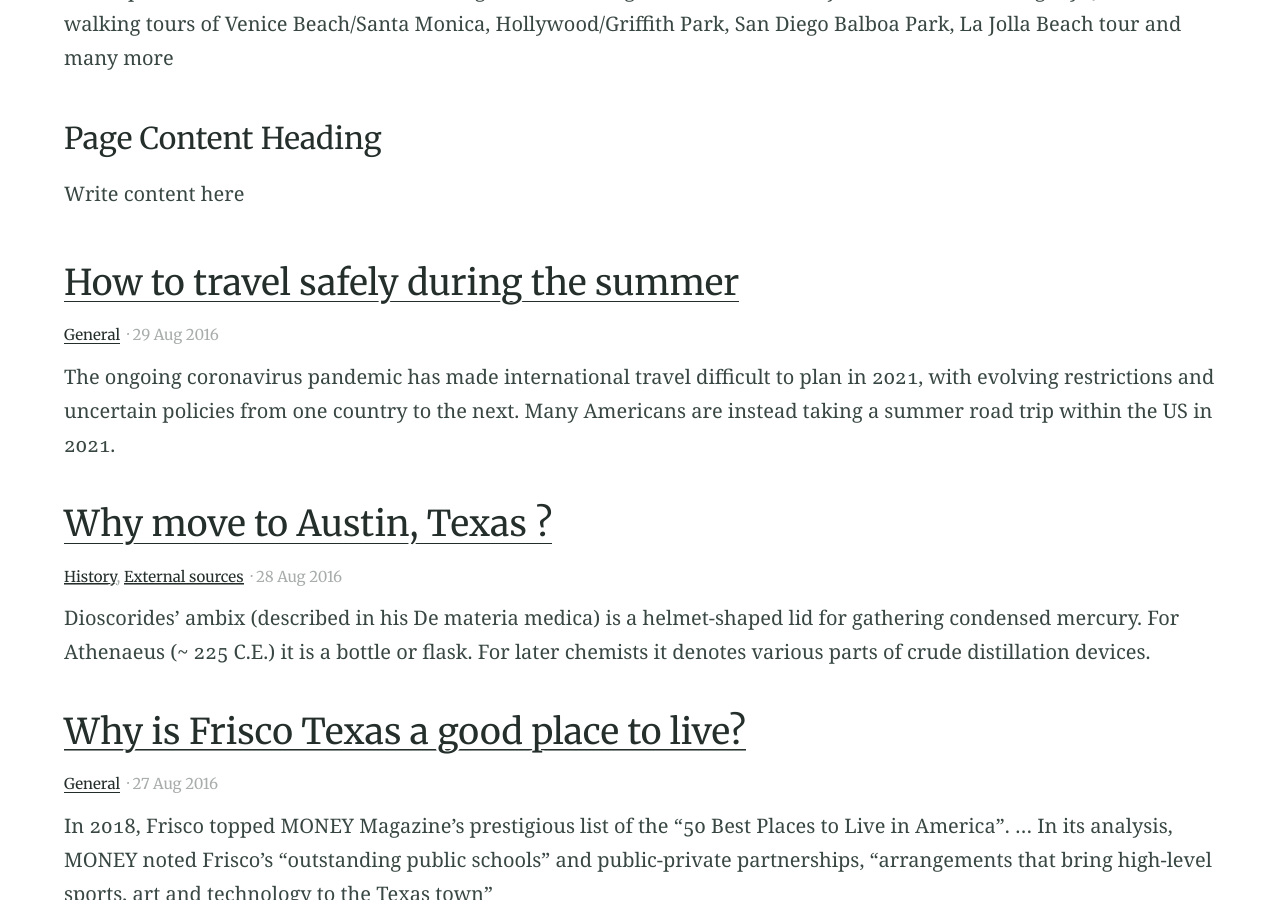
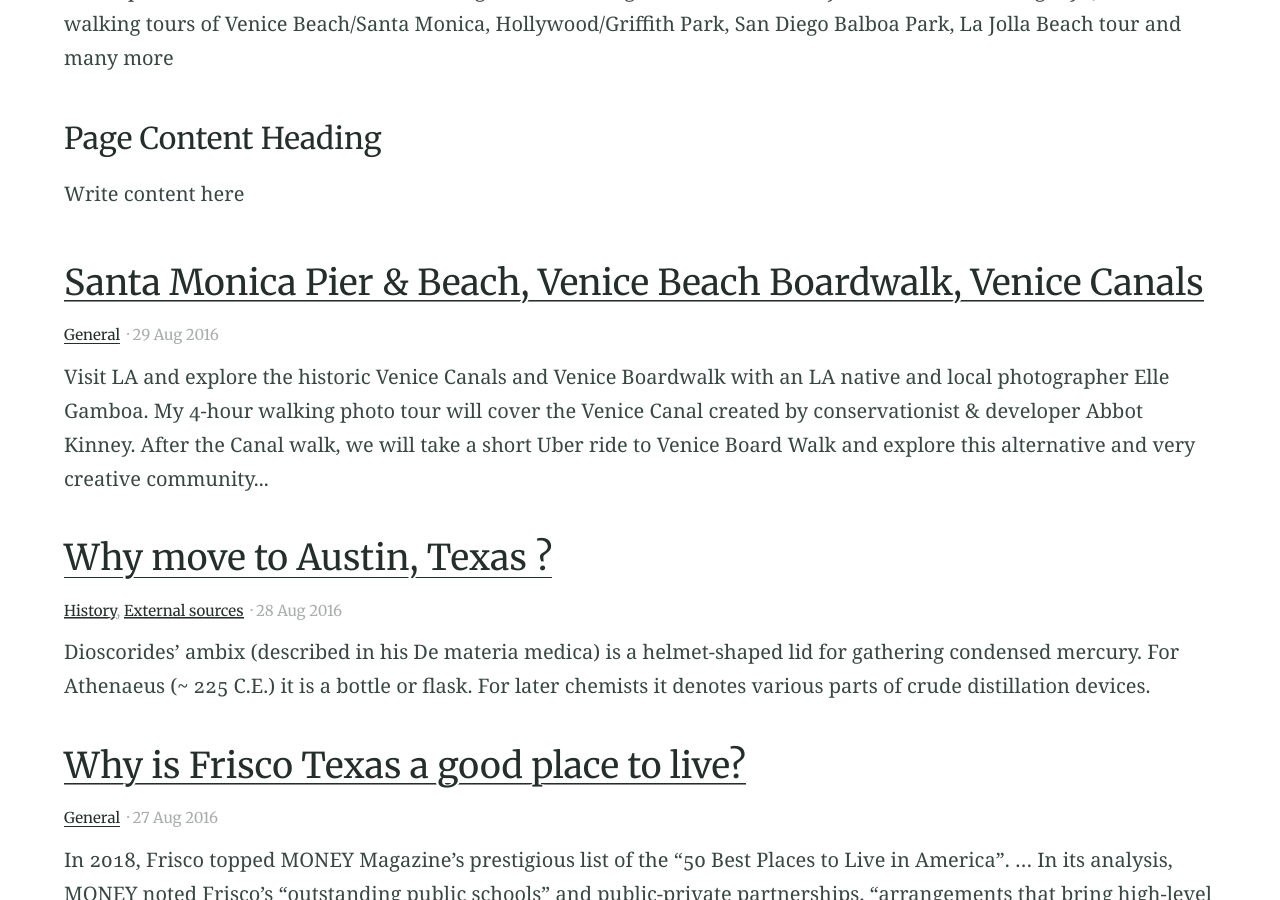
Before and after one commit to Coolweb2go/californiaphotosafaris, a Jekyll site: the page built from find-a-tour.md, in a window 1280 px wide and 900 px high, scrolled down 584 px. Built offline with Jekyll 4.4.1, drawn with Linux system fonts in a browser that asks for light colours.

Commit message:
Update from Forestry.io elle gamboa updated _posts/2016-08-29-example-post-three.md

```diff
--- a/_posts/2016-08-29-example-post-three.md
+++ b/_posts/2016-08-29-example-post-three.md
@@ -1,13 +1,15 @@
 ---
-title: How to travel safely during the summer
+title: 'Santa Monica Pier & Beach, Venice Beach Boardwalk, Venice Canals '
 categories:
 - General
-excerpt: 'The ongoing coronavirus pandemic has made international travel difficult
-  to plan in 2021, with evolving restrictions and uncertain policies from one country
-  to the next. Many Americans are instead taking a summer road trip within the US
-  in 2021.
-
-'
+excerpt: "Visit LA and explore the historic Venice Canals and Venice Boardwalk with
+  an LA native and local photographer Elle Gamboa. My 4-hour walking photo tour will
+  cover the Venice Canal created by conservationist & developer Abbot Kinney. After
+  the Canal walk, we will take a short Uber ride to Venice Board Walk and explore
+  this alternative and very creative community of shop owners, restaurants, artists,
+  and skate boarders. We will also check out Muscle Beach and Venice Skate Park.\n\nDates
+  available: March 28 – June 28, 2023 \nCost of the 4-hour Walking Photo Tour: $ 200
+  per person. To book this photo tour, please send me email to ellesnapsvideo@gmail.com\n"
 feature_text: |
   ## What states are safe to travel
   after  Covid-19 restrictions are upgraded
```
Also changed, not shown: .forestry/front_matter/templates/destinations-posts.yml.
